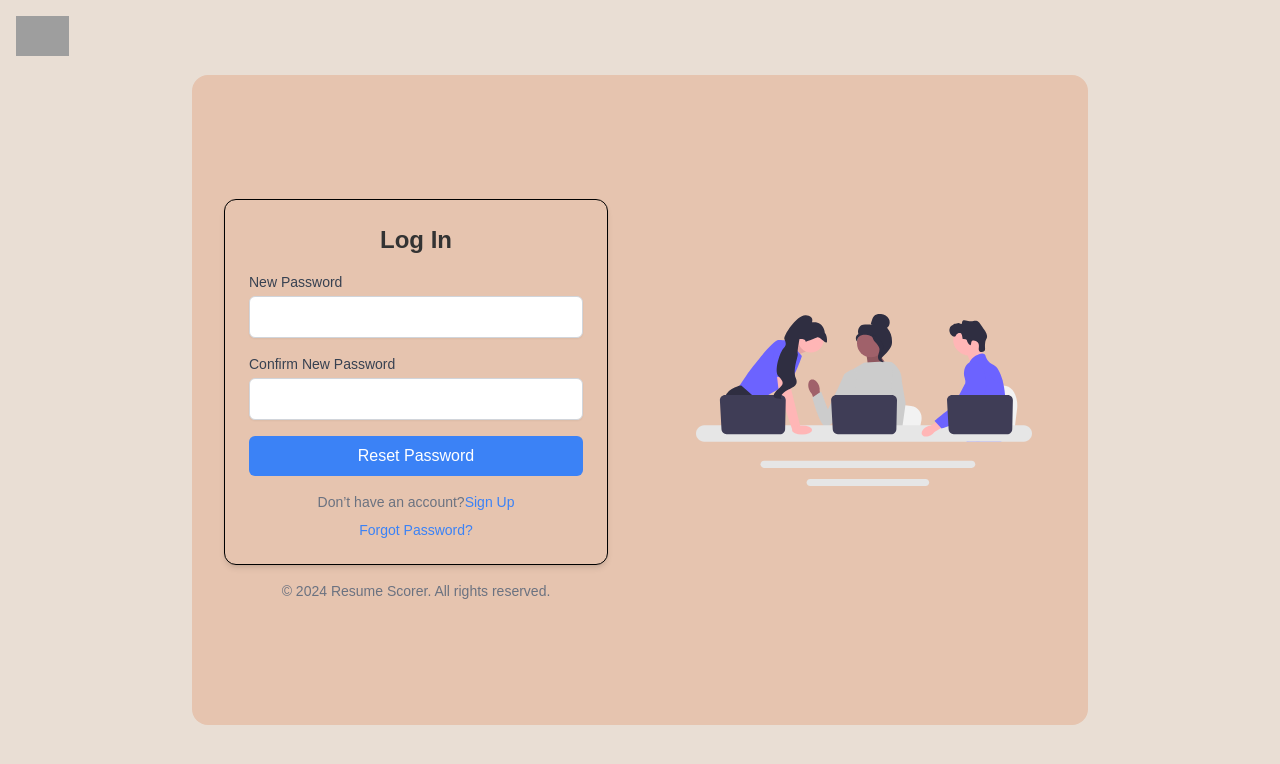
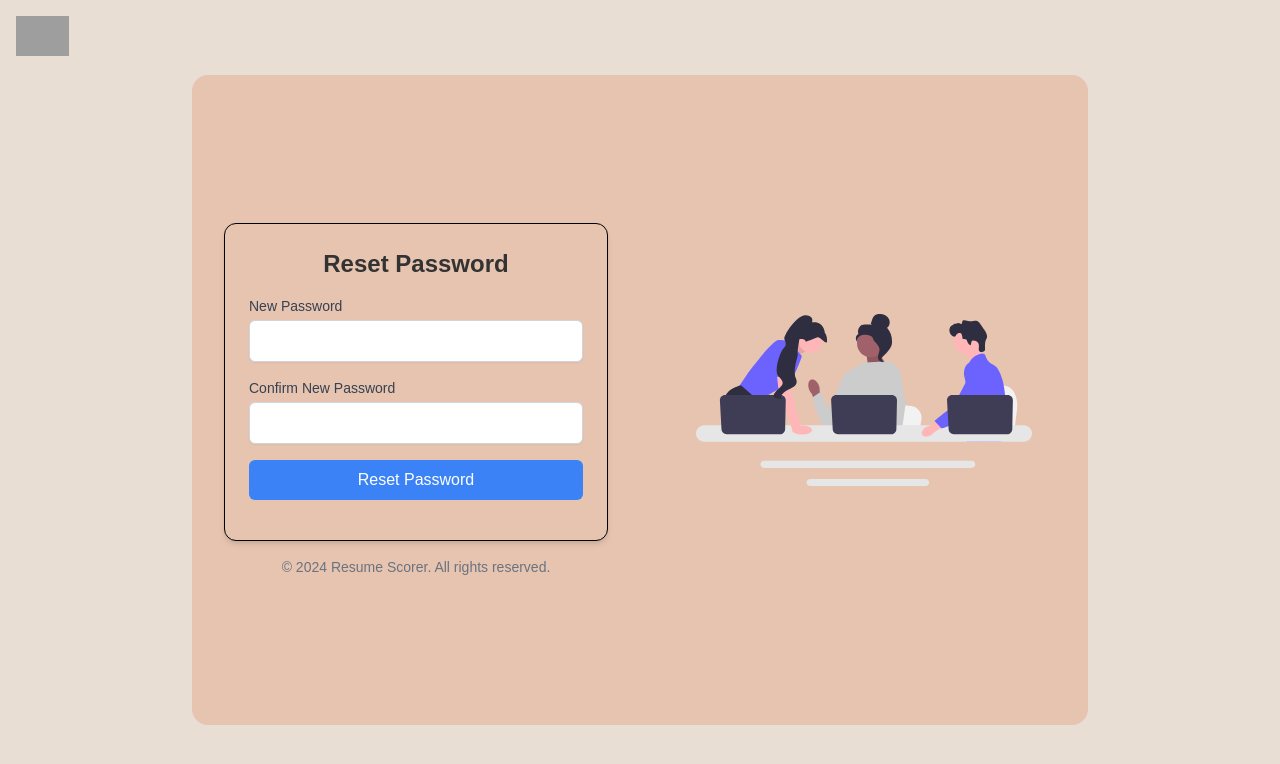
Before and after one commit to lahariSane/CareerBoost, a React (Create React App) app in the folder frontend/: page /reset-password/1 in a window 1280 px wide. Shown: the top 764 px of the page. Built offline with nearby package versions, Linux system fonts and the light colour scheme; no server answers; grey boxes are pictures that could not be loaded.

Commit message:
too many renders issue resolved

```diff
--- a/frontend/src/Pages/LoginPage.jsx
+++ b/frontend/src/Pages/LoginPage.jsx
@@ -1,124 +1,4 @@
-// import React, { useState } from "react";
-// import Login from "../Components/Auth/Login";
-// import Signup from "../Components/Auth/Signup";
-// import ForgotPassword from "../Components/Auth/ForgotPassword";
-// import OTPVerification from "../Components/Auth/OTPVerification";
-// import Illustration from "../Assests/undraw_engineering-team_13ax.svg";
-// import ResetPassword from "../Components/Auth/ResetPassword";
-
-// const LoginPage = () => {
-//     const [authState, setAuthState] = useState("login"); // "login", "signup", "forgotPassword", "otpbVerification"
-
-//     const renderAuthComponent = () => {
-//         switch (authState) {
-//             case "login":
-//                 return <Login />;
-//             case "signup":
-//                 return <Signup onSignupComplete={() => setAuthState("otpVerification")} />;
-//             case "forgotPassword":
-//                 return <ForgotPassword />;
-//             case "otpVerification":
-//                 return <OTPVerification handleSubmit={() => console.log("OTP Submitted!")} />;
-//             default:
-//                 return <Login />;
-//         }
-//     };
-
-//     return (
-//         <div className="flex min-h-screen bg-primary items-center justify-center">
-//             {/* Logo */}
-//             <div className="absolute top-4 left-4">
-//                         <img
-//                             src="/path/to/logo.png"
-//                             alt="Logo"
-//                             className="h-10"
-//                         />
-//                     </div>
-//             <div className="relative w-[70%] flex items-center justify-center bg-primary-light rounded-2xl h-[650px]">
-//                 {/* Left Section */}
-//                 <div
-//                     className={`w-full md:w-1/2 flex-1 flex flex-col justify-center items-center p-8 ${authState === "signup" ? "order-2 translate-x-10" : "order-1  translate-x-0"} transition-all duration-300 ease-in`}
-//                 >
-
-//                     {/* Auth Form */}
-//                     <div className="bg-primary-light shadow-md rounded-xl p-6 w-full max-w-md border-[1px] border-solid border-black">
-//                         <h2 className="text-2xl font-bold text-center mb-4">
-//                             {authState === "login" && "Log In"}
-//                             {authState === "signup" && "Sign Up"}
-//                             {authState === "forgotPassword" && "Forgot Password"}
-//                             {authState === "otpVerification" && "OTP Verification"}
-//                         </h2>
-//                         {renderAuthComponent()}
-//                         <p className="text-gray-500 text-sm mt-4 text-center">
-//                             {authState === "login" && (
-//                                 <>
-//                                     Don’t have an account?
-//                                     <button
-//                                         className="text-blue-500 hover:underline"
-//                                         onClick={() => setAuthState("signup")}
-//                                     >
-//                                         Sign Up
-//                                     </button>
-//                                     <br />
-//                                     <button
-//                                         className="text-blue-500 hover:underline mt-2"
-//                                         onClick={() => setAuthState("forgotPassword")}
-//                                     >
-//                                         Forgot Password?
-//                                     </button>
-//                                 </>
-//                             )}
-//                             {authState === "signup" && (
-//                                 <>
-//                                     Already have an account?
-//                                     <button
-//                                         className="text-blue-500 hover:underline"
-//                                         onClick={() => setAuthState("login")}
-//                                     >
-//                                         Log In
-//                                     </button>
-//                                 </>
-//                             )}
-//                             {authState === ""}
-//                             {authState === "forgotPassword" && (
-//                                 <>
-//                                     Remembered your password?
-//                                     <button
-//                                         className="text-blue-500 hover:underline"
-//                                         onClick={() => setAuthState("login")}
-//                                     >
-//                                         Log In
-//                                     </button>
-//                                 </>
-//                             )}
-//                         </p>
-//                     </div>
-
-//                     {/* Footer */}
-//                     <div className="mt-4 text-center text-gray-500 text-sm">
-//                         &copy; 2024 Resume Scorer. All rights reserved.
-//                     </div>
-//                 </div>
-
-//                 {/* Right Section */}
-//                 <div
-//                     className={`hidden md:block w-1/2 flex items-center justify-center ${authState === "signup" ? "order-1" : "order-2"}`}
-//                 >
-//                     <img
-//                         src={Illustration}
-//                         alt="Illustration"
-//                         className="w-3/4 mx-auto h-full"
-//                     />
-//                 </div>
-//             </div>
-//         </div>
-//     );
-// };
-
-// export default LoginPage;
-
-
-import React, { useState } from "react";
+import React, { useState, useEffect } from "react";
 import { useLocation } from "react-router-dom";
 import Login from "../Components/Auth/Login";
 import Signup from "../Components/Auth/Signup";
@@ -130,11 +10,18 @@ import ResetPassword from "../Components/Auth/ResetPassword";
 const LoginPage = () => {
     const [authState, setAuthState] = useState("login"); // "login", "signup", "forgotPassword", "otpVerification", "resetPassword"
     const location = useLocation(); // To access the current URL
+
+    useEffect(() => {
+        // Check the path and update authState only when the URL changes
+        if (location.pathname.split('/')[1] === 'reset-password') {
+            setAuthState("resetPassword");
+        } else {
+            // Otherwise, use the current state from URL or fallback to "login"
+            setAuthState(location.pathname.split('/')[1] || "login");
+        }
+    }, [location]); // This will run when the URL changes
+
     const renderAuthComponent = () => {
-        if (location.pathname.split('/')[1] === 'reset-password') {
-            return <ResetPassword />;
-        }
-        else {
         switch (authState) {
             case "login":
                 return <Login />;
@@ -144,9 +31,10 @@ const LoginPage = () => {
                 return <ForgotPassword />;
             case "otpVerification":
                 return <OTPVerification handleSubmit={() => console.log("OTP Submitted!")} />;
+            case "resetPassword":
+                return <ResetPassword />;
             default:
                 return <Login />;
-            }
         }
     };
 
@@ -165,7 +53,6 @@ const LoginPage = () => {
                 <div
                     className={`w-full md:w-1/2 flex-1 flex flex-col justify-center items-center p-8 ${authState === "signup" ? "order-2 translate-x-10" : "order-1 translate-x-0"} transition-all duration-300 ease-in`}
                 >
-
                     {/* Auth Form */}
                     <div className="bg-primary-light shadow-md rounded-xl p-6 w-full max-w-md border-[1px] border-solid border-black">
                         <h2 className="text-2xl font-bold text-center mb-4">
```
Lines whose indentation alone changed are shown as unchanged.
